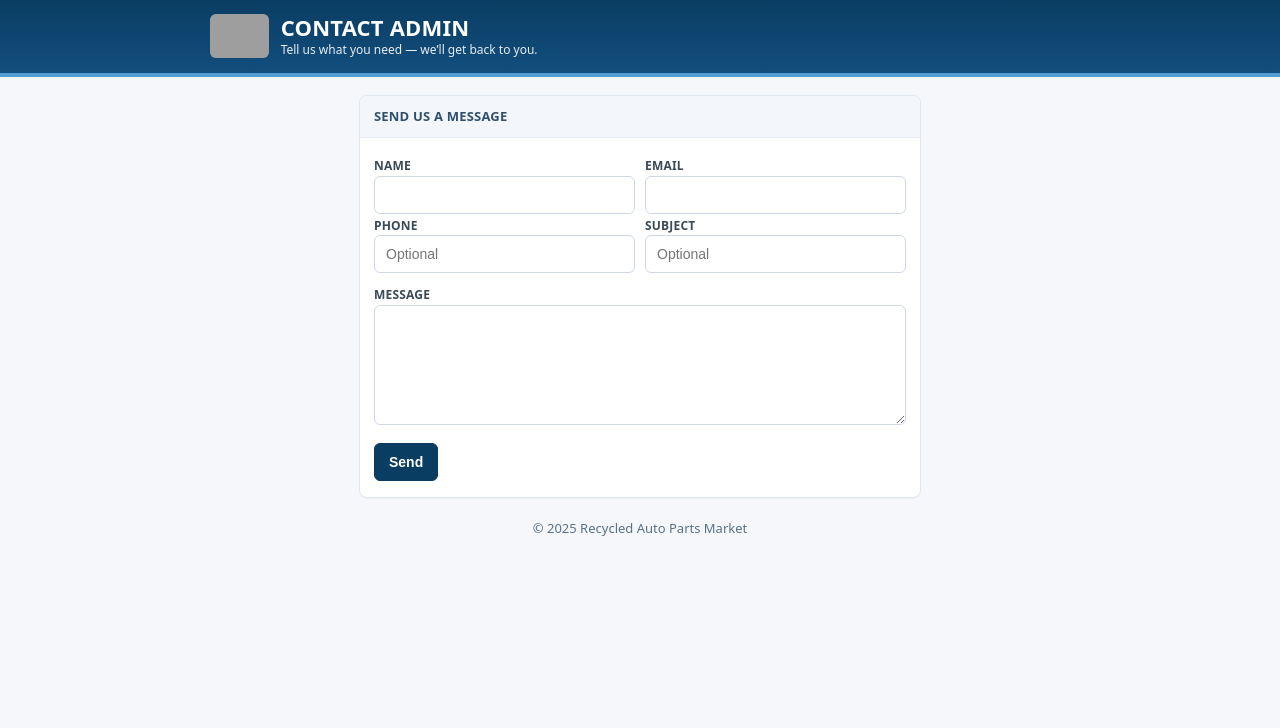
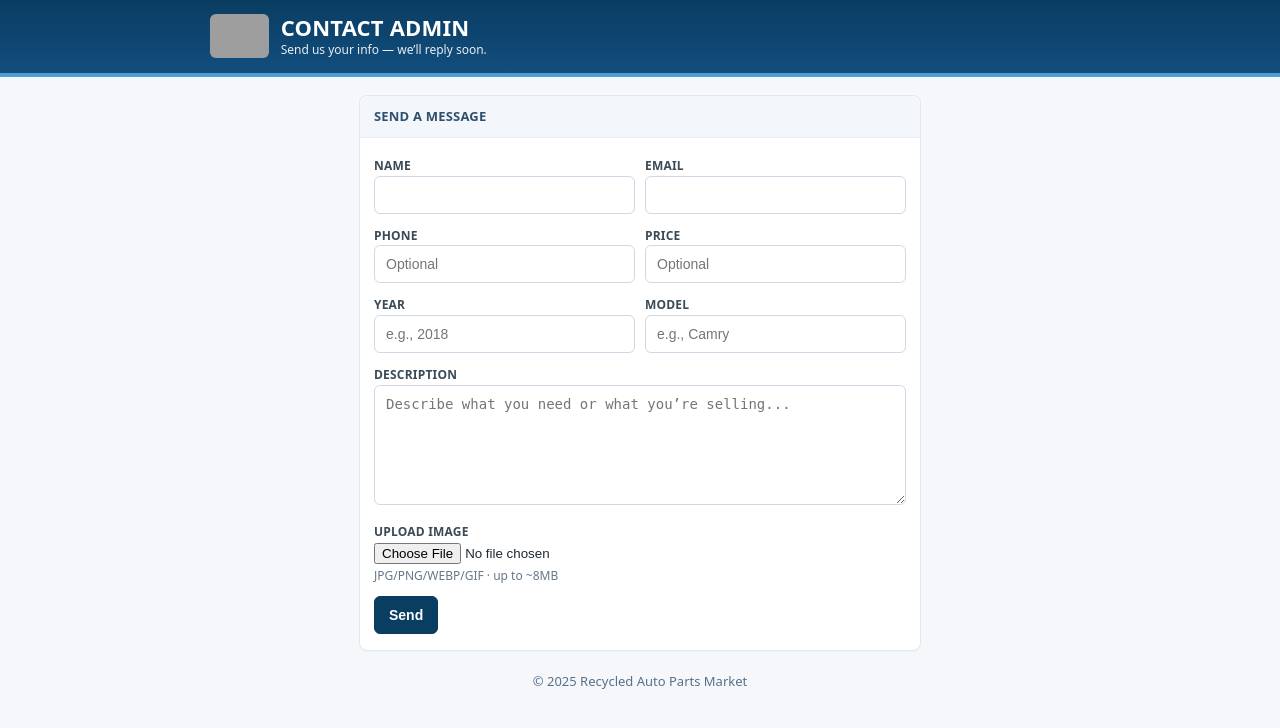
Before and after one commit to afr117/bussiness_list, a Flask app: page / in a window 1280 px wide. Shown: the top 728 px of the page. Run offline with Flask 3, Linux system fonts and the light colour scheme; grey boxes are pictures that could not be loaded.

Commit message:
Update landing.html

```diff
--- a/project_1/templates/landing.html
+++ b/project_1/templates/landing.html
@@ -20,7 +20,6 @@
     html,body{ margin:0; padding:0; background:var(--cp-body); color:var(--cp-text);
       font-family:system-ui,-apple-system,Segoe UI,Roboto,Arial,Helvetica,sans-serif; line-height:1.35; }
 
-    /* Banner (same as admin style) */
     .banner{
       background: linear-gradient(180deg, var(--cp-blue) 0%, var(--cp-blue-2) 100%);
       color:#fff; padding:14px 0; border-bottom:4px solid var(--cp-accent);
@@ -34,10 +33,8 @@
     .site-sub{ font-size:12px; opacity:.9; margin-top:2px; }
     .spacer{ flex:1; }
 
-    /* Page */
     .wrap{ max-width:var(--maxw); margin:18px auto 40px; padding:0 12px; }
 
-    /* Centered card */
     .card{
       margin: 0 auto; max-width:560px;
       background:#fff; border:1px solid #dfe7f1; box-shadow:0 1px 0 #ecf2f8; border-radius:var(--radius);
@@ -49,7 +46,7 @@
     .card-body{ padding:16px 14px; }
 
     label{ font-size:12px; font-weight:800; color:#3a4a56; text-transform:uppercase; letter-spacing:.2px; }
-    input[type="text"], input[type="email"], textarea{
+    input[type="text"], input[type="email"], input[type="number"], textarea{
       width:100%; padding:10px 11px; border:1px solid #cfd9e6; border-radius:6px; font-size:14px; box-sizing:border-box; background:#fff;
     }
     textarea{ min-height:120px; resize:vertical; }
@@ -63,7 +60,6 @@
     .btn-primary{ background:var(--cp-blue); color:#fff; border-color:#0b3b5c; }
     .btn-primary[disabled]{ opacity:.7; cursor:not-allowed; }
 
-    /* Flash messages */
     .flash{ margin:12px auto 0; max-width:560px; padding:10px 12px; border-radius:6px; border:1px solid #e6edf5; font-size:14px; }
     .flash.success{ background:#eaf6ee; border-color:#cfe9d6; color:#1f5e35; }
     .flash.warn{ background:#fff7e6; border-color:#ffe3a3; color:#7a4b00; }
@@ -84,11 +80,10 @@
   <!-- Banner -->
   <div class="banner">
     <div class="banner-inner">
-      <!-- Local logo -->
       <img class="site-logo" src="{{ url_for('static', filename='uploads/logo.png') }}" alt="Logo">
       <div>
         <h1 class="site-title">Contact Admin</h1>
-        <div class="site-sub">Tell us what you need — we’ll get back to you.</div>
+        <div class="site-sub">Send us your info — we’ll reply soon.</div>
       </div>
       <div class="spacer"></div>
     </div>
@@ -105,9 +100,9 @@
 
   <div class="wrap">
     <div class="card">
-      <div class="card-head">Send us a message</div>
+      <div class="card-head">Send a message</div>
       <div class="card-body">
-        <form method="post" action="{{ url_for('landing') }}" id="contactForm">
+        <form method="post" action="{{ url_for('landing') }}" id="contactForm" enctype="multipart/form-data">
           <div class="row">
             <div>
               <label for="name">Name</label><br>
@@ -119,20 +114,37 @@
             </div>
           </div>
 
-          <div class="row">
+          <div class="row" style="margin-top:10px;">
             <div>
               <label for="phone">Phone</label><br>
               <input id="phone" type="text" name="phone" placeholder="Optional">
             </div>
             <div>
-              <label for="subject">Subject</label><br>
-              <input id="subject" type="text" name="subject" placeholder="Optional">
+              <label for="price">Price</label><br>
+              <input id="price" type="number" name="price" step="0.01" placeholder="Optional">
+            </div>
+          </div>
+
+          <div class="row" style="margin-top:10px;">
+            <div>
+              <label for="year">Year</label><br>
+              <input id="year" type="text" name="year" placeholder="e.g., 2018">
+            </div>
+            <div>
+              <label for="model">Model</label><br>
+              <input id="model" type="text" name="model" placeholder="e.g., Camry">
             </div>
           </div>
 
           <div style="margin-top:10px;">
-            <label for="message">Message</label><br>
-            <textarea id="message" name="message" required></textarea>
+            <label for="description">Description</label><br>
+            <textarea id="description" name="description" required placeholder="Describe what you need or what you’re selling..."></textarea>
+          </div>
+
+          <div style="margin-top:10px;">
+            <label for="image">Upload Image</label><br>
+            <input id="image" type="file" name="image" accept="image/*">
+            <div style="font-size:12px;color:#667788;margin-top:4px;">JPG/PNG/WEBP/GIF · up to ~8MB</div>
           </div>
 
           <div class="actions">
@@ -147,7 +159,7 @@
   </div>
 
   <script>
-    // Small UX polish: disable button & show "Sending…" until server responds
+    // Simple UX: disable button & show status on submit
     const form = document.getElementById('contactForm');
     const btn  = document.getElementById('submitBtn');
     const status = document.getElementById('statusText');
@@ -155,7 +167,6 @@
     form.addEventListener('submit', function(){
       btn.disabled = true;
       status.textContent = 'Sending…';
-      setTimeout(()=>{ /* fallback in case of slow network */ }, 10);
     });
   </script>
 </body>
```
